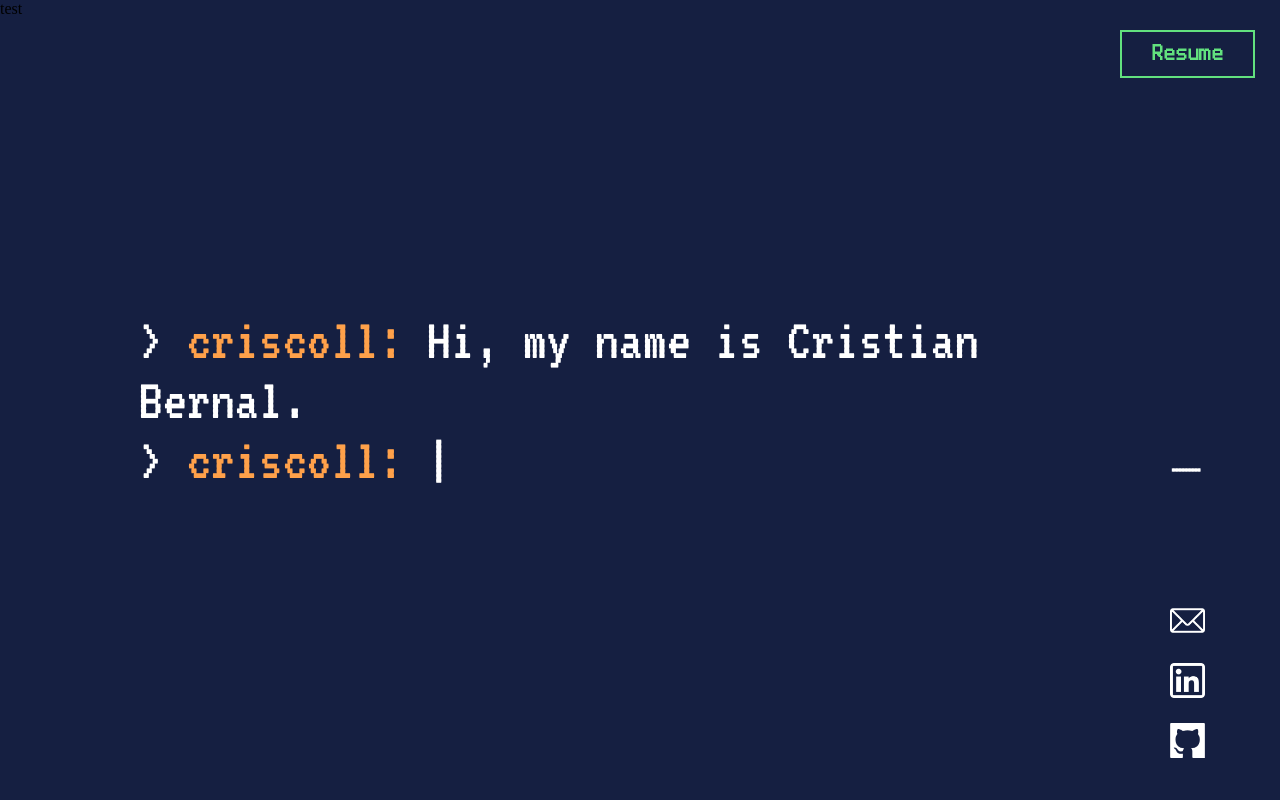
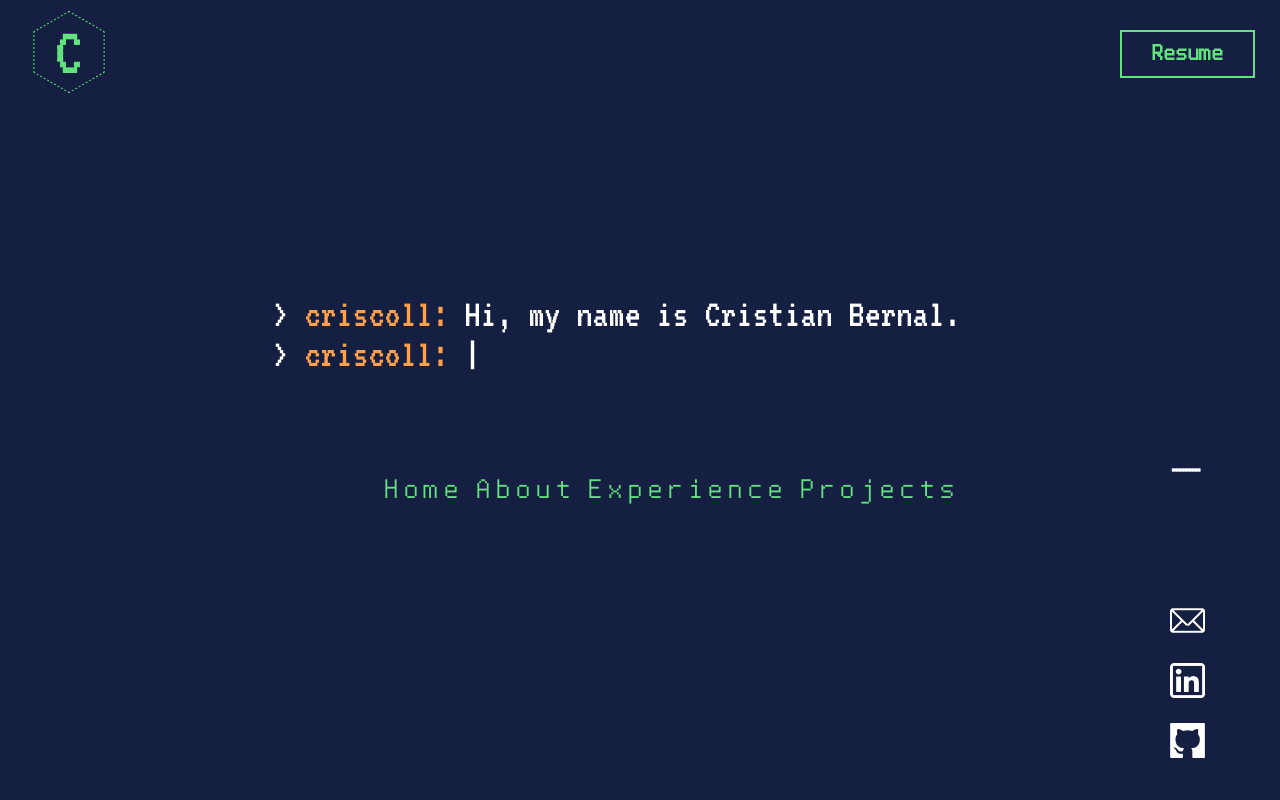
Before and after one commit to Criscoll/personal-website-v2, a React (Create React App) app: page / in a window 1280 px wide. Shown: the top 800 px of the page. Built offline with nearby package versions, Linux system fonts and the light colour scheme.

Commit message:
added navbar template (non functional) and a basic logo in the top left corner

```diff
--- a/src/components/layout/LeftSideColumn.tsx
+++ b/src/components/layout/LeftSideColumn.tsx
@@ -1,7 +1,11 @@
+import Logo from '../../assets/images/Logo.png';
+
 export default function LeftSideColumn() {
     return (
         <>
-            <div className="side-column-left-container">test</div>
+            <div className="side-column-left-container">
+                <img src={Logo} alt="logo" className="logo" />
+            </div>
         </>
     );
 }
--- a/src/pages/LandingPage.tsx
+++ b/src/pages/LandingPage.tsx
@@ -31,6 +31,13 @@ export default function LandingPage() {
                         }}
                     />
                 </div>
+
+                <div className="navbar">
+                    <button>Home</button>
+                    <button>About</button>
+                    <button>Experience</button>
+                    <button>Projects</button>
+                </div>
             </div>
         </>
     );
--- a/src/styles/components/_sidecolumns.scss
+++ b/src/styles/components/_sidecolumns.scss
@@ -1,11 +1,22 @@
+@import '../utils/colours.scss';
+
 .side-column-left-container {
     position: sticky;
     top: 0;
     left: 0;
     bottom: 0;
 
+    display: flex;
+    flex-direction: column;
+    align-items: center;
+
     width: 186px;
-    height: 250px;
+    height: 100vh;
+
+    .logo {
+        width: 80px;
+        margin: 10px 0 0 0;
+    }
 }
 
 .side-column-right-container {
--- a/src/styles/main.css
+++ b/src/styles/main.css
@@ -43,8 +43,23 @@ code {
   top: 0;
   left: 0;
   bottom: 0;
+  display: -webkit-box;
+  display: -ms-flexbox;
+  display: flex;
+  -webkit-box-orient: vertical;
+  -webkit-box-direction: normal;
+      -ms-flex-direction: column;
+          flex-direction: column;
+  -webkit-box-align: center;
+      -ms-flex-align: center;
+          align-items: center;
   width: 186px;
-  height: 250px;
+  height: 100vh;
+}
+
+.side-column-left-container .logo {
+  width: 80px;
+  margin: 10px 0 0 0;
 }
 
 .side-column-right-container {
@@ -144,6 +159,10 @@ code {
   display: -webkit-box;
   display: -ms-flexbox;
   display: flex;
+  -webkit-box-orient: vertical;
+  -webkit-box-direction: normal;
+      -ms-flex-direction: column;
+          flex-direction: column;
   -webkit-box-pack: center;
       -ms-flex-pack: center;
           justify-content: center;
@@ -154,16 +173,36 @@ code {
   width: 100%;
 }
 
-.typewriter-wrapper-landing-page {
-  font-size: 60px;
+.landing-page-container .typewriter-content .typewriter-wrapper-landing-page {
+  font-size: 40px;
   font-family: 'VT323', monospace;
   color: white;
 }
 
-.typewriter-cursor-landing-page {
-  font-size: 60px;
+.landing-page-container .typewriter-content .typewriter-cursor-landing-page {
+  font-size: 40px;
   font-family: 'VT323', monospace;
   color: white;
+}
+
+.landing-page-container .navbar {
+  display: -webkit-box;
+  display: -ms-flexbox;
+  display: flex;
+  -webkit-box-pack: justify;
+      -ms-flex-pack: justify;
+          justify-content: space-between;
+  margin: 100px 0 0 0;
+  width: 50%;
+}
+
+.landing-page-container .navbar * {
+  border: none;
+  background: none;
+  font-size: 30px;
+  letter-spacing: 5px;
+  font-family: 'Mx437 IBM Model3x Alt4', monospace;
+  color: #62e17e;
 }
 
 .text-orange {
--- a/src/styles/pages/_landingpage.scss
+++ b/src/styles/pages/_landingpage.scss
@@ -2,24 +2,43 @@
 
 .landing-page-container {
     display: flex;
+    flex-direction: column;
     justify-content: center;
     align-items: center;
 
     height: 100vh;
     width: 100%;
-    // border: 1px solid white;
-}
 
+    .typewriter-content {
         .typewriter-wrapper-landing-page {
-    font-size: 60px;
+            font-size: 40px;
             font-family: 'VT323', monospace;
             color: white;
         }
 
         .typewriter-cursor-landing-page {
-    font-size: 60px;
+            font-size: 40px;
             font-family: 'VT323', monospace;
             color: white;
+        }
+    }
+
+    .navbar {
+        display: flex;
+        justify-content: space-between;
+
+        margin: 100px 0 0 0;
+        width: 50%;
+
+        * {
+            border: none;
+            background: none;
+            font-size: 30px;
+            letter-spacing: 5px;
+            font-family: 'Mx437 IBM Model3x Alt4', monospace;
+            color: $primary-colour-green;
+        }
+    }
 }
 
 .text-orange {
```
Also changed, not shown: src/assets/images/Logo.png (added), 1 other file (tests, documents, lock files or other folders). Lines whose indentation alone changed are shown as unchanged.
